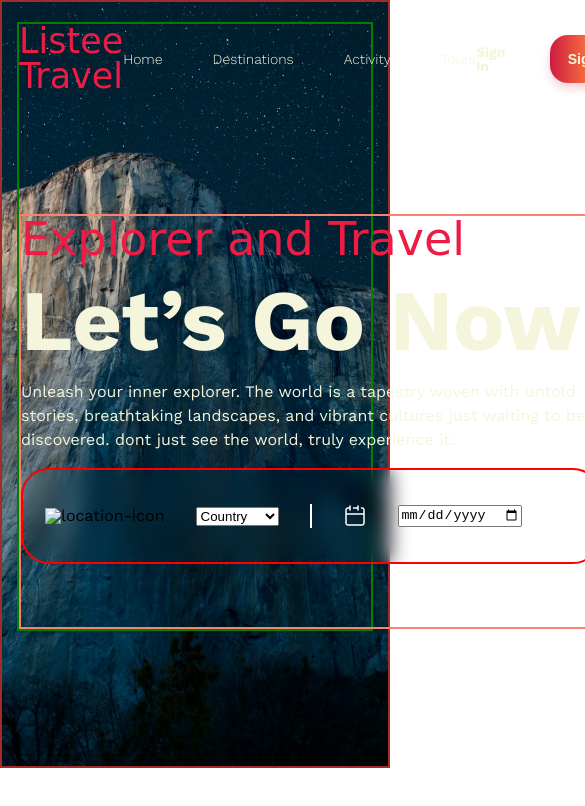
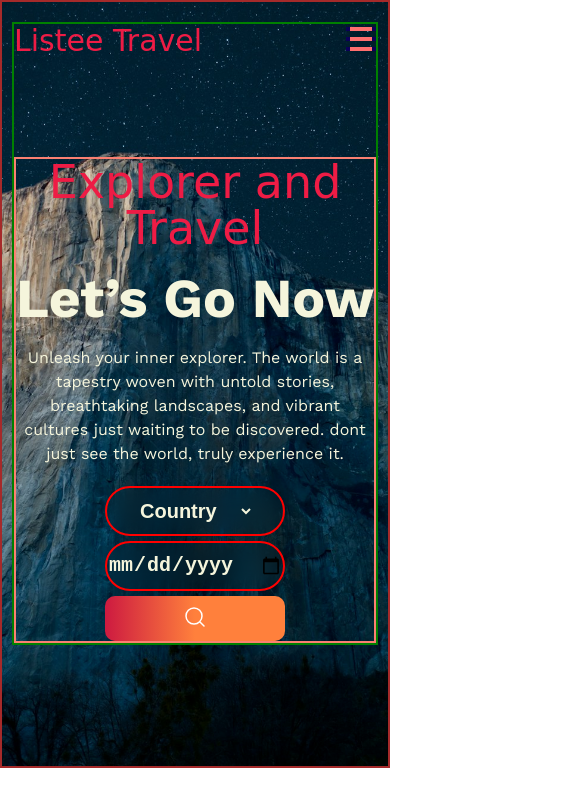
Before and after one commit to romannamgaladze/Final-Project, a plain HTML site: page index.html in a window 390 px wide. Shown: the top 806 px of the page, 585 px wide, since content can reach past the window. Drawn offline with nearby package versions, Linux system fonts and the light colour scheme; a web font is replaced by a local one.

Commit message:
header and main
header and main finished

```diff
--- /dev/null
+++ b/css/responsive.css
@@ -0,0 +1,102 @@
+/* ........header   768px......... */
+
+@media (max-width: 768px) {
+  .main-section {
+    padding: 20px 10px 0 10px;
+  }
+  .main-header {
+    margin-bottom: 195px;
+  }
+  .header-ul-list {
+    display: none;
+  }
+  .sign {
+    display: none;
+  }
+  .menu-icon {
+    display: block;
+  }
+  .menu-size {
+    width: 30px;
+  }
+
+  /* ..........main   768px......... */
+  .main-content {
+    margin: 0 auto;
+  }
+  .main-h2 {
+    text-align: center;
+  }
+  h1 {
+    text-align: center;
+    font-size: 55px;
+  }
+  .para-main {
+    text-align: center;
+  }
+  .inputs {
+    margin-left: auto;
+    margin-right: auto;
+  }
+  .location-icon {
+    display: none;
+  }
+  .date-icon {
+    display: none;
+  }
+  .search-icon {
+    width: 45px;
+    height: 45px;
+    border-radius: 10px;
+  }
+}
+
+/* ........header   500px......... */
+@media (max-width: 500px) {
+  .logo {
+    font-size: 30px;
+  }
+  .main-header {
+    margin-bottom: 100px;
+  }
+  /* ..........main   500px......... */
+  .para-main {
+    margin-bottom: 20px;
+  }
+  .inputs {
+    display: none;
+  }
+  .input1 {
+    max-width: 180px;
+    min-height: 50px;
+    border: 2px solid red;
+    border-radius: 28px;
+    backdrop-filter: blur(10px);
+    display: flex;
+    justify-content: center;
+    align-items: center;
+    padding: 10px;
+    margin: 0px auto;
+  }
+
+  .input2 {
+    max-width: 180px;
+    min-height: 50px;
+    border: 2px solid red;
+    border-radius: 28px;
+    backdrop-filter: blur(10px);
+    display: flex;
+    justify-content: center;
+    align-items: center;
+    padding: 10px;
+    margin: 5px auto 5px auto;
+  }
+  .div-button {
+    width: 100%;
+    display: block;
+    text-align: center;
+  }
+  .search-icon {
+    width: 180px;
+  }
+}
--- a/css/styles.css
+++ b/css/styles.css
@@ -34,7 +34,10 @@
   display: flex;
   justify-content: space-between;
   align-items: center;
-  margin-bottom: 120px;
+  margin-bottom: 150px;
+}
+.menu-icon {
+  display: none;
 }
 .header-ul-list {
   display: flex;
@@ -44,7 +47,7 @@
 }
 .li-item {
   font-size: 14px;
-  font-weight: 300;
+  font-weight: 400;
   line-height: 100%;
   color: beige;
   position: relative;
@@ -95,9 +98,10 @@
 
 /* ...............main................... */
 .main-content {
-  width: 580px;
-  height: 415px;
+  max-width: 580px;
+  min-height: 415px;
   border: 2px solid salmon;
+  position: relative;
 }
 .main-h2 {
   font-family: "Water Brush", cursive;
@@ -105,26 +109,26 @@
   font-weight: 400;
   line-height: 100%;
   color: #ee1c45;
-  margin-bottom: 16px;
+  margin-bottom: 20px;
 }
 h1 {
   font-size: 86px;
   font-weight: 700;
   line-height: 100%;
   color: beige;
-  margin-bottom: 16px;
+  margin-bottom: 20px;
 }
 .para-main {
   font-size: 16px;
   font-weight: 400;
   line-height: 24px;
   color: beige;
-  margin-bottom: 16px;
+  margin-bottom: 50px;
 }
 
 .inputs {
-  width: 580px;
-  height: 96px;
+  max-width: 580px;
+  min-height: 96px;
   border: 2px solid red;
   border-radius: 28px;
   backdrop-filter: blur(10px);
@@ -138,3 +142,41 @@ h1 {
   height: 24px;
   border: 1px solid #fff;
 }
+#select-country {
+  font-size: 20px;
+  font-weight: 700;
+  line-height: 24px;
+  color: beige;
+  background-color: transparent;
+  border: none;
+}
+
+#date1 {
+  font-size: 20px;
+  font-weight: 700;
+  line-height: 24px;
+  color: beige;
+  background-color: transparent;
+  border: none;
+}
+
+.search-icon {
+  width: 65px;
+  height: 65px;
+  border-radius: 18px;
+  background: linear-gradient(
+    90deg,
+    rgba(205, 26, 64, 1) 0%,
+    rgba(255, 128, 60, 1) 50%
+  );
+}
+
+.input1 {
+  display: none;
+}
+.input2 {
+  display: none;
+}
+.div-button {
+  display: none;
+}
--- a/index.html
+++ b/index.html
@@ -6,6 +6,7 @@
     <title>Travel Agency</title>
     <link rel="stylesheet" href="./css/reset.css" />
     <link rel="stylesheet" href="./css/styles.css" />
+    <link rel="stylesheet" href="./css/responsive.css" />
   </head>
   <body>
     <!-- main ცალკე გავაკეთო და header ცალკე! -->
@@ -27,6 +28,13 @@
               Sign Up
             </button>
           </div>
+
+          <a href="#" class="menu-icon"
+            ><img
+              src="./images/menu-svgrepo-com.svg"
+              alt="menu"
+              class="menu-size"
+          /></a>
         </header>
         <div class="main-content">
           <h2 class="main-h2">Explorer and Travel</h2>
@@ -38,20 +46,47 @@
             it.
           </p>
           <div class="inputs">
-            <!-- ........ფსევდოელემენტით ვცადო ინფუთების ზედა წარწერები....... -->
-            <img src="./images/location-icon.svg" alt="location-icon" />
+            <img
+              src="./images/location-icon.svg"
+              alt="location-icon"
+              class="location-icon"
+            />
             <select name="country" id="select-country">
               <option value="default">Country</option>
               <option value="georgia">Georgia</option>
               <option value="malaysia">Malaysia</option>
               <option value="dubai">dubai</option>
-              <option value="greece">Georgia</option>
+              <option value="greece">Greece</option>
               <option value="singapore">Singapore</option>
             </select>
             <span class="span-line-input"></span>
-            <img src="./images/date-icon.svg" alt="date-icon" />
-            <input type="date" class="date1" placeholder="Date" />
-            <img src="./images/search-icon.svg" alt="search-icon" />
+            <img
+              src="./images/date-icon.svg"
+              alt="date-icon"
+              class="date-icon"
+            />
+            <input type="date" id="date1" />
+            <button class="search-icon" type="submit">
+              <img src="./images/search-icon.svg" alt="search-icon" />
+            </button>
+          </div>
+          <div class="input1">
+            <select name="country" id="select-country">
+              <option value="default">Country</option>
+              <option value="georgia">Georgia</option>
+              <option value="malaysia">Malaysia</option>
+              <option value="dubai">dubai</option>
+              <option value="greece">Greece</option>
+              <option value="singapore">Singapore</option>
+            </select>
+          </div>
+          <div class="input2">
+            <input type="date" id="date1" />
+          </div>
+          <div class="div-button">
+            <button class="search-icon" type="submit">
+              <img src="./images/search-icon.svg" alt="search-icon" />
+            </button>
           </div>
         </div>
       </div>
```
Also changed, not shown: images/menu-svgrepo-com.svg (added).
